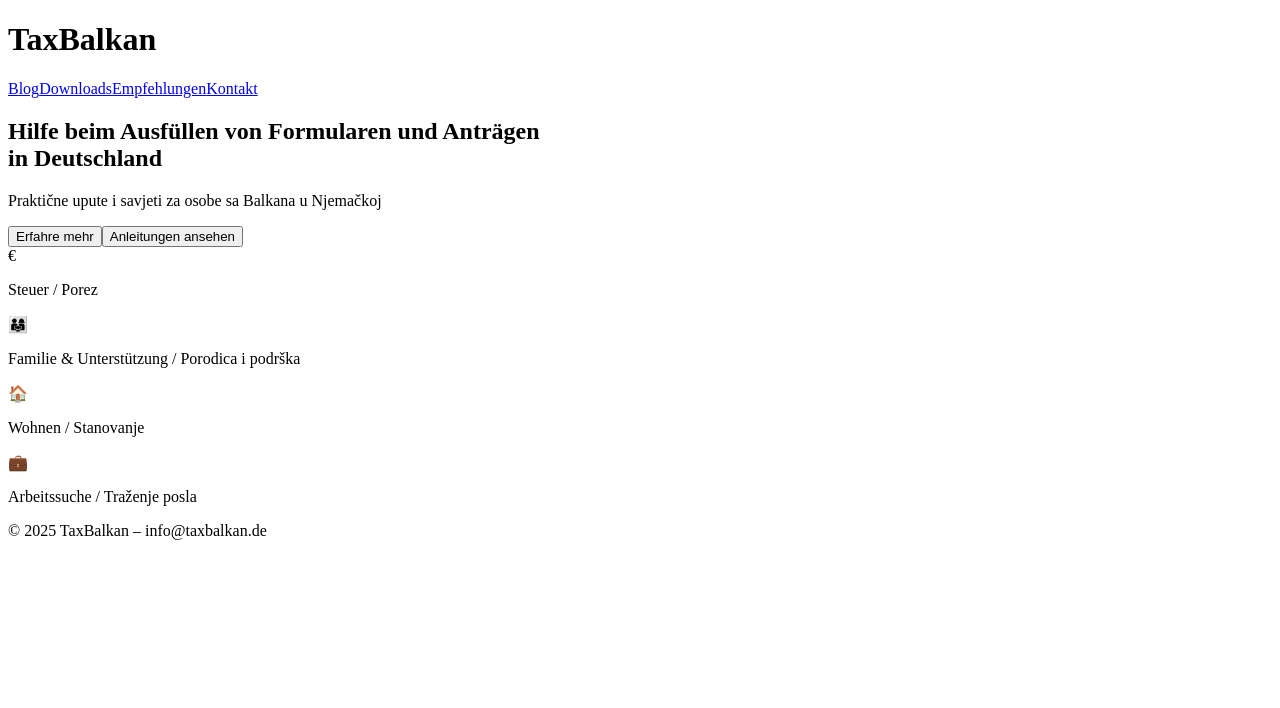
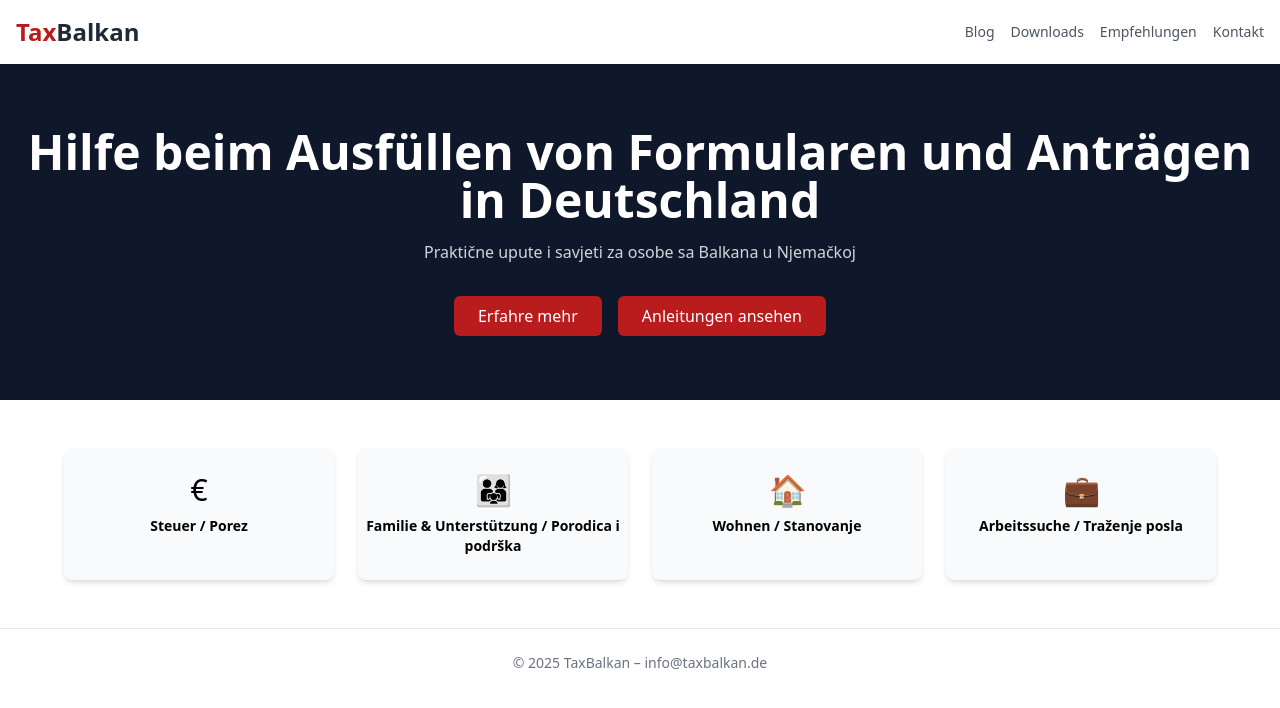
Before and after one commit to TaxBalkan/taxbalkan, a Next.js app: page / in a window 1280 px wide. Shown: the top 708 px of the page. Built offline with nearby package versions, Linux system fonts and the light colour scheme.

Commit message:
Create _app.js

```diff
--- /dev/null
+++ b/pages/_app.js
@@ -0,0 +1,5 @@
+import '../styles/globals.css';
+
+export default function App({ Component, pageProps }) {
+  return <Component {...pageProps} />;
+}
```
